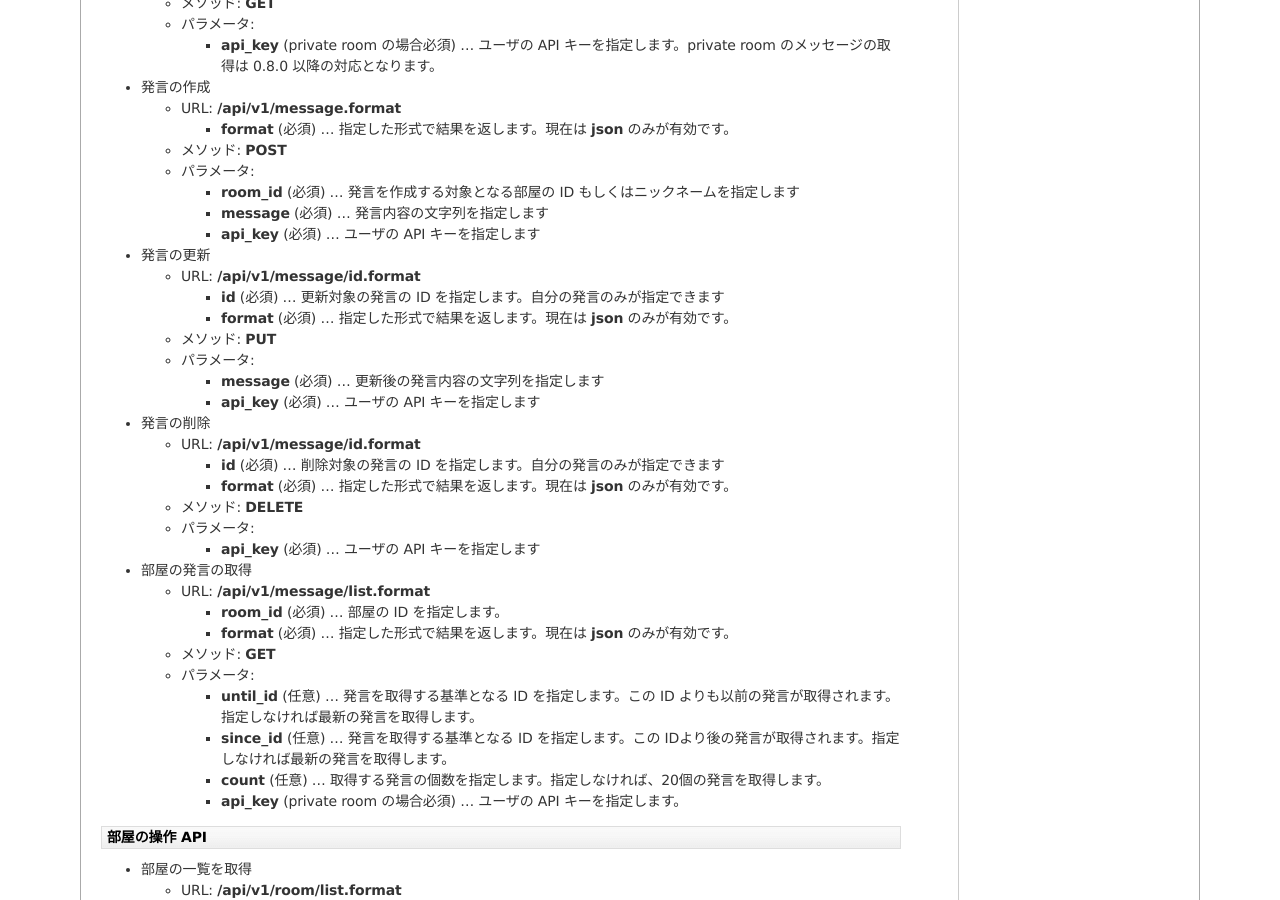
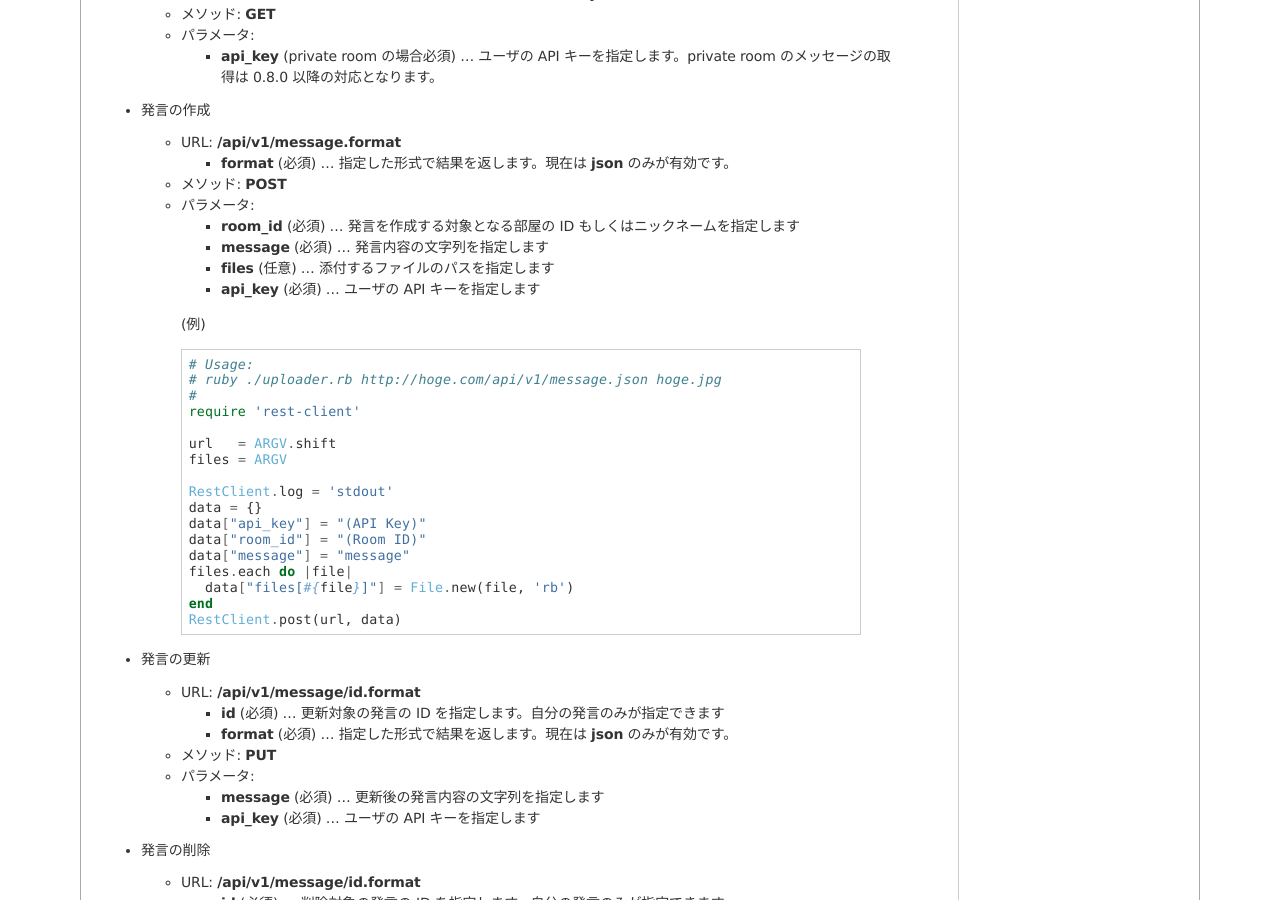
Before and after one commit to codefirst/asakusa-satellite-manual, a Sphinx documentation site: the page built from source/api.rst, in a window 1280 px wide and 900 px high, scrolled down 754 px. Built offline with Sphinx 7.4.7, drawn with Linux system fonts in a browser that asks for light colours.

Commit message:
Added: attachment via API

```diff
--- a/source/api.rst
+++ b/source/api.rst
@@ -60,7 +60,30 @@ PUT 及び DELETE に対応していないライブラリでは、
 
     * **room_id** (必須)  … 発言を作成する対象となる部屋の ID もしくはニックネームを指定します
     * **message** (必須)  … 発言内容の文字列を指定します
+    * **files** (任意)  … 添付するファイルのパスを指定します
     * **api_key** (必須)  … ユーザの API キーを指定します
+
+   (例)
+
+   .. code-block:: ruby
+
+      # Usage:
+      # ruby ./uploader.rb http://hoge.com/api/v1/message.json hoge.jpg
+      #
+      require 'rest-client'
+
+      url   = ARGV.shift
+      files = ARGV
+
+      RestClient.log = 'stdout'
+      data = {}
+      data["api_key"] = "(API Key)"
+      data["room_id"] = "(Room ID)"
+      data["message"] = "message"
+      files.each do |file|
+        data["files[#{file}]"] = File.new(file, 'rb')
+      end
+      RestClient.post(url, data)
 
 * 発言の更新
 
```
